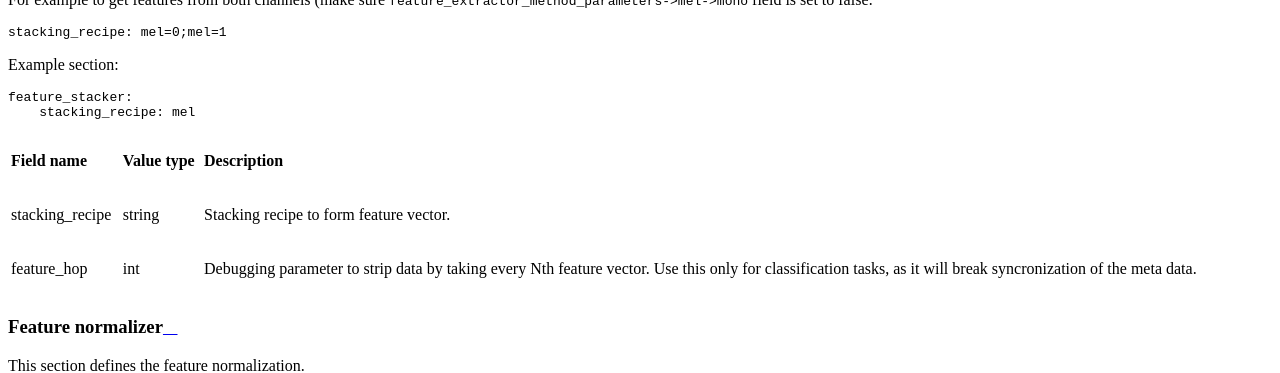
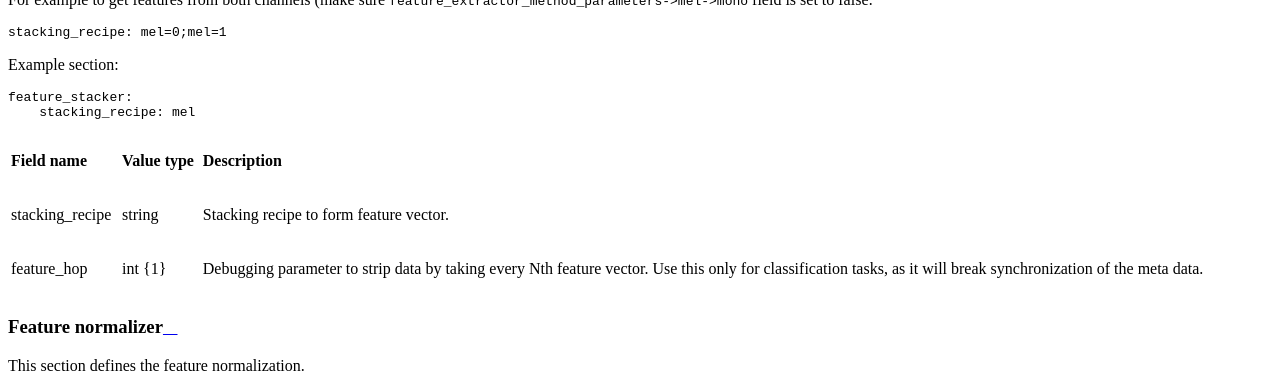
Before and after one commit to TUT-ARG/DCASE2017-baseline-system, a Sphinx documentation site: the page built from documentation/source/parameterization.rst, in a window 1280 px wide and 900 px high, scrolled down 7929 px. Shown: the top 373 px of the window. Built offline with Sphinx 7.4.7 and the Read the Docs theme 2.0.0, drawn with Linux system fonts in a browser that asks for light colours.

Commit message:
Minor edits

```diff
--- a/documentation/source/parameterization.rst
+++ b/documentation/source/parameterization.rst
@@ -394,8 +394,8 @@ Example section:
 | stacking_recipe                | string       | Stacking recipe to form feature vector.                              |
 +--------------------------------+--------------+----------------------------------------------------------------------+
 | feature_hop                    | int          | Debugging parameter to strip data by taking every Nth feature vector.|
-|                                |              | Use this only for classification tasks, as it will break             |
-|                                |              | syncronization of the meta data.                                     |
+|                                | {1}          | Use this only for classification tasks, as it will break             |
+|                                |              | synchronization of the meta data.                                    |
 +--------------------------------+--------------+----------------------------------------------------------------------+
 
 Feature normalizer
```
